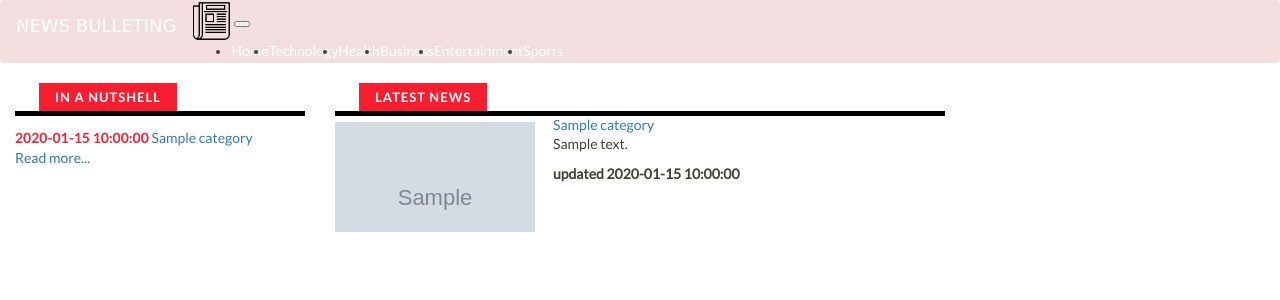
After one commit to mary-wan/NewsBulleting, a Flask app: template app/templates/search.html in a window 1280 px wide. The commit adds this page. Shown: the top 300 px of the page. Run offline with Flask 2, Linux system fonts and the light colour scheme; the template is opened without the code that fills it: most values are stand-ins (such as "Sample title", 1, 10 or a date in 2020); grey boxes marked "Sample" are stand-in pictures; some libraries are stand-ins or nearby versions; some web fonts are replaced.

Commit message:
add search topic functionality

```diff
--- a/app/templates/navbar.html
+++ b/app/templates/navbar.html
@@ -28,8 +28,6 @@
                 <a class="nav-link" href="/{{'categories/Sports'}}">Sports</a>
             </li>
         </ul>
-        <div class="nav-item p-2">
-            <input type="text" name="source_query" placeholder="Search for a Source" class="form-control">
-        </div>
+
     </div>
 </nav>
--- /dev/null
+++ b/app/templates/search.html
@@ -0,0 +1,46 @@
+{% extends 'base.html'%}
+{% block styles%}
+{{ super() }}
+<link rel="stylesheet" href="{{url_for('static',filename='css/style.css')}}">
+<link rel="stylesheet" href="{{url_for('static',filename='css/index.css')}}">
+{% endblock %}
+{% block content %}
+<div class="container-fluid m-0 pl-2">
+    <div class="row">
+        <div class="col-md-3">
+            <div class="horizontal-border mt-3">
+                <div class="intro">
+                    IN A NUTSHELL
+                </div>
+            </div>
+                <div class="content">
+                    {% for category in topics %}
+                    <li class="category-info">
+                        <span class="category-headline"><span>{{ category.publishedAt}} </span><a href="{{category.url}}" class="text-dark">{{ category.title }}</a> </span>
+                        <a href="{{category.url}}" class="text-primary">Read more... </a>
+                    </li>
+                    {% endfor %}
+                </div>
+        </div>
+        <div class="col-md-6">
+            <div class="horizontal-border mt-3 mb-2">
+                <div class="intro">
+                    LATEST NEWS
+                </div>
+            </div>
+            {% for headline in topics %}
+            <div class="headline-container">
+                <div>
+                    <div class="image-holder">
+                        <a href="{{headline.url}}"> <img src="{{ headline.image }}" alt=""></a>
+                    </div>
+                    <a href="{{ headline.url }}" class="text-primary text-sm">{{ headline.title }}</a>
+                    <p class="description">{{ headline.description }}</p>
+                    <p><strong>updated {{ headline.publishedAt }}</strong></p>
+                </div>
+            </div><br>
+            {% endfor %}
+        </div>
+    </div>
+</div>
+{% endblock %}
```
Also changed, not shown: app/main/views.py (+20 -2 lines), app/request.py (+15 -0 lines), app/templates/index.html (+5 -2 lines), 1 other file.
